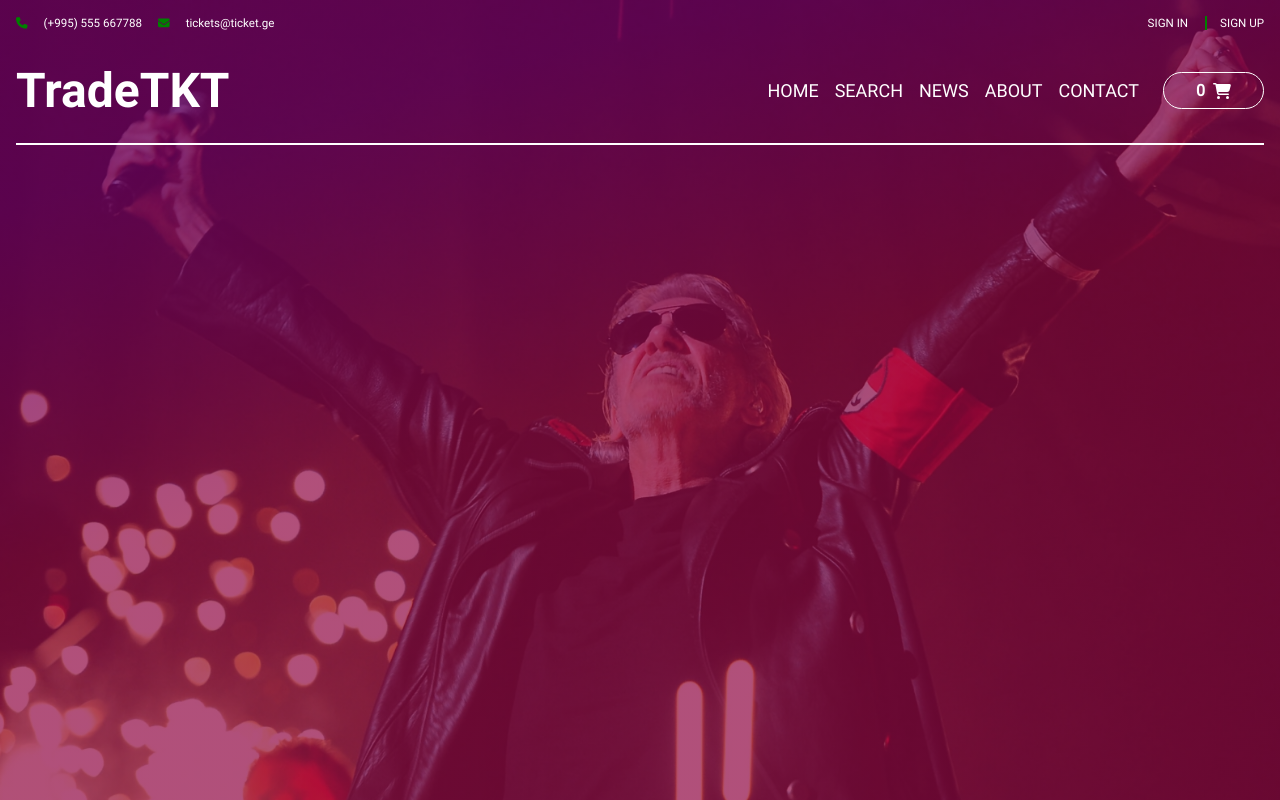
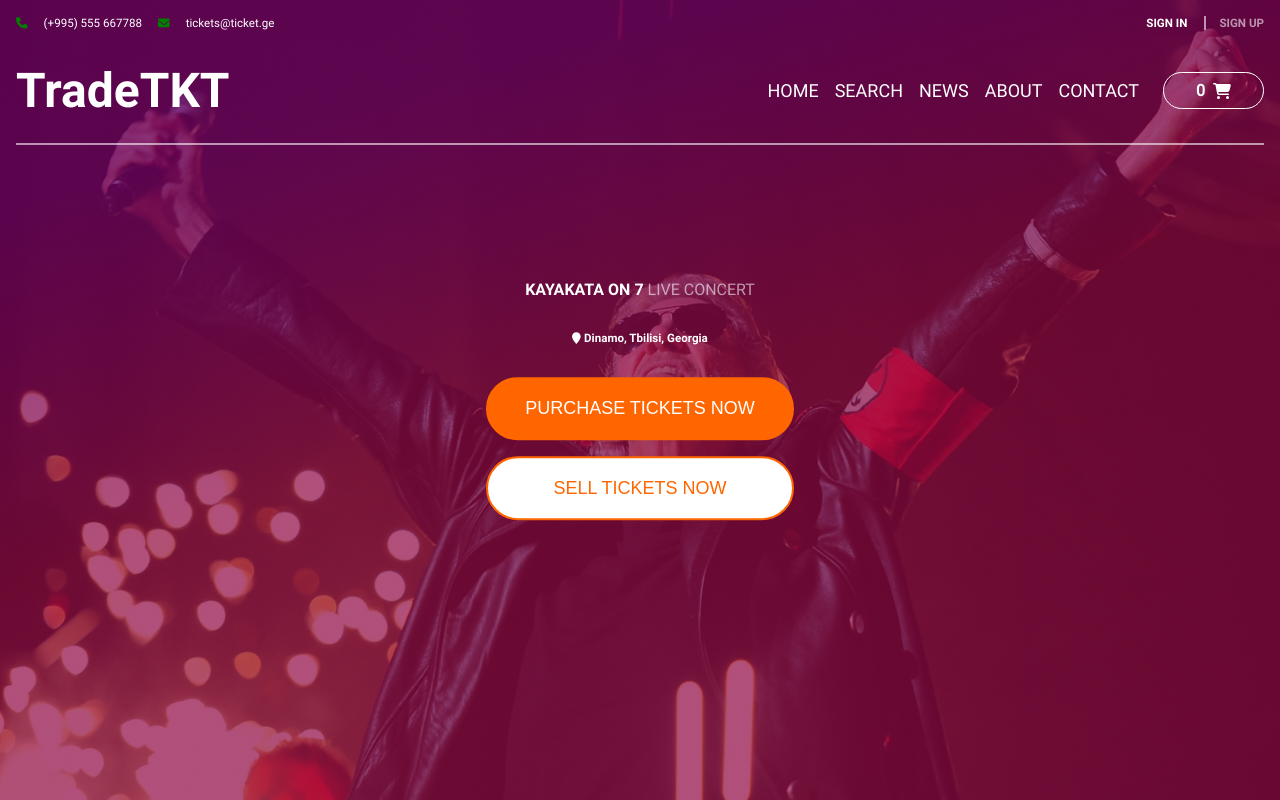
Before and after one commit to Makinloot/tradetkt-example, a React (Vite) app: page / in a window 1280 px wide. Built offline with nearby package versions, Linux system fonts and the light colour scheme.

Commit message:
create home content

```diff
--- /dev/null
+++ b/src/components/button/Button.jsx
@@ -0,0 +1,11 @@
+import './Button.scss'
+
+const Button = ({ value, btnClass }) => {
+  return (
+    <button className={btnClass}>
+      {value}
+    </button>
+  )
+}
+
+export default Button
--- /dev/null
+++ b/src/components/button/Button.scss
@@ -0,0 +1,28 @@
+@import '../../scss/assets/vars';
+
+%btn {
+  text-transform: uppercase;
+  color: $clr-white;
+  border: none;
+  cursor: pointer;
+}
+
+%btn-oval {
+  @extend %btn;
+  padding: 1.2rem 2.3rem;
+  border-radius: 2rem;
+  border: 2px solid $clr-orange;
+  font-size: $fs-medium;
+  width: 100%
+}
+
+.btn-orange {
+  @extend %btn-oval;
+  background-color: $clr-orange;
+}
+
+.btn-white {
+  @extend %btn-oval;
+  background-color: $clr-white;
+  color: $clr-orange;
+}
--- a/src/components/Header.jsx
+++ b/src/components/header/Header.jsx
@@ -20,9 +20,9 @@ const Header = () => {
               </div>
             </div>
             <div className="header-upper-login flex-row">
-              <span>sign in</span>
+              <a href="#">sign in</a>
               <hr />
-              <span>sign up</span>
+              <a href="#">sign up</a>
             </div>
           </div>
           <div className="header-main flex-row">
--- a/src/components/Header.scss
+++ b/src/components/header/Header.scss
@@ -1,4 +1,4 @@
-@import '../scss/assets/vars';
+@import '../../scss/assets/vars';
 
 .header {
   position: relative;
@@ -20,13 +20,18 @@
       position: relative;
       text-transform: uppercase;
       gap: 2rem;
+      font-family: $ff-bold;
 
       hr {
         position: absolute;
         left: 50%;
         transform: translateX(-50%);
         height: 100%;
-        border: 1px solid green;
+        border: 1px solid $clr-whiteFaded;
+      }
+
+      a:last-of-type {
+        color: $clr-whiteFaded;
       }
     }
 
@@ -68,6 +73,6 @@
 
   .header-bottom-line {
     margin-top: 1.5rem;
-    border: 1px solid;
+    border: 1px solid $clr-whiteFaded;
   }
 }
--- a/src/css/style.css
+++ b/src/css/style.css
@@ -1 +1 @@
-*,*::before,*::after{margin:0;padding:0;box-sizing:border-box}body{min-height:100vh;font-family:"roboto",sans-serif;color:#fff}a{text-decoration:none;color:inherit}li{list-style-type:none}img,picture,svg,video{display:block}.container{width:1440px;max-width:100%;margin:0 auto;padding:1rem}.flex-col,.flex-row{display:flex;justify-content:center;align-items:center}.flex-col{flex-direction:column}.home{position:relative;z-index:10;min-height:100vh;background-image:url("../assets/bg.webp");background-position:top;background-size:cover}.home .bg{position:absolute;top:0;left:0;z-index:-10;height:100%;width:100%;background:#730262;background:linear-gradient(164deg, rgba(115, 2, 98, 0.7763480392) 18%, rgba(144, 7, 67, 0.706320028) 49%)}/*# sourceMappingURL=style.css.map */
+*,*::before,*::after{margin:0;padding:0;box-sizing:border-box}body{min-height:100vh;font-family:"roboto",sans-serif;color:#fff}a{text-decoration:none;color:inherit}li{list-style-type:none}img,picture,svg,video{display:block}.container{width:1440px;max-width:100%;margin:0 auto;padding:1rem}.flex-col,.flex-row{display:flex;justify-content:center;align-items:center}.flex-col{flex-direction:column}.home{position:relative;z-index:10;min-height:100vh;background-image:url("../assets/bg.webp");background-position:top;background-size:cover}.home .bg{position:absolute;top:0;left:0;z-index:-10;height:100%;width:100%;background:#730262;background:linear-gradient(164deg, rgba(115, 2, 98, 0.7763480392) 18%, rgba(144, 7, 67, 0.706320028) 49%)}.home-hero{position:absolute;top:50%;transform:translateY(-50%);width:100%;font-family:"roboto-bold",sans-serif}.home-hero .title{text-transform:uppercase}.home-hero .title span{color:rgba(255,255,255,.5764705882);font-family:"roboto",sans-serif;font-weight:400}.home-hero .location{margin:2rem 1rem;font-size:.725rem;text-transform:capitalize}.home-hero .location svg{margin-right:.2rem}.home-hero .buttons{gap:1rem}/*# sourceMappingURL=style.css.map */
--- a/src/pages/Home.jsx
+++ b/src/pages/Home.jsx
@@ -1,12 +1,32 @@
-import React from 'react'
-import Header from '../components/Header'
+import { FontAwesomeIcon } from '@fortawesome/react-fontawesome'
+import { faLocationPin } from '@fortawesome/free-solid-svg-icons'
+
+import Header from '../components/header/Header'
+import Button from '../components/button/Button'
 
 const Home = () => {
   return (
-    <div className='home'>
-      <div className="bg"></div>
-      <Header />
-    </div>
+    <>
+      <div className='home'>
+        <div className="bg"></div>
+        <Header />
+        <div className="home-hero">
+          <div className="container">
+            <div className="home-hero-wrapper flex-col">
+              <strong className="title">kayakata on 7 <span>live concert</span></strong>
+              <strong className="location">
+                <FontAwesomeIcon icon={faLocationPin} />
+                dinamo, tbilisi, georgia
+              </strong>
+              <div className="buttons flex-col">
+                <Button value="purchase tickets now" btnClass="btn-orange" />
+                <Button value="sell tickets now" btnClass="btn-white" />
+              </div>
+            </div>
+          </div>
+        </div>
+      </div>
+    </>
   )
 }
 
--- a/src/scss/assets/_vars.scss
+++ b/src/scss/assets/_vars.scss
@@ -2,7 +2,9 @@ $ff-regular: 'roboto', sans-serif;
 $ff-bold: 'roboto-bold', sans-serif;
 
 $clr-white: #ffffff;
+$clr-whiteFaded: #ffffff93;
 $clr-black: #000000;
+$clr-orange: rgb(255, 102, 0);
 
 $fs-small: .725rem;
 $fs-medium: 1.125rem;
--- a/src/scss/style.scss
+++ b/src/scss/style.scss
@@ -19,4 +19,36 @@
     background: rgb(115,2,98);
     background: linear-gradient(164deg, rgba(115,2,98,0.7763480392156863) 18%, rgba(144,7,67,0.7063200280112045) 49%);
   }
+
+  &-hero {
+    position: absolute;
+    top: 50%;
+    transform: translateY(-50%);
+    width: 100%;
+    font-family: $ff-bold;
+
+    .title {
+      text-transform: uppercase;
+
+      span {
+        color: $clr-whiteFaded;
+        font-family: $ff-regular;
+        font-weight: 400;
+      }
+    }
+
+    .location {
+      margin: 2rem 1rem;
+      font-size: $fs-small;
+      text-transform: capitalize;
+
+      svg {
+        margin-right: .2rem;
+      }
+    }
+
+    .buttons {
+      gap: 1rem;
+    }
+  }
 }
```
Also changed, not shown: 1 other file (tests, documents, lock files or other folders).
